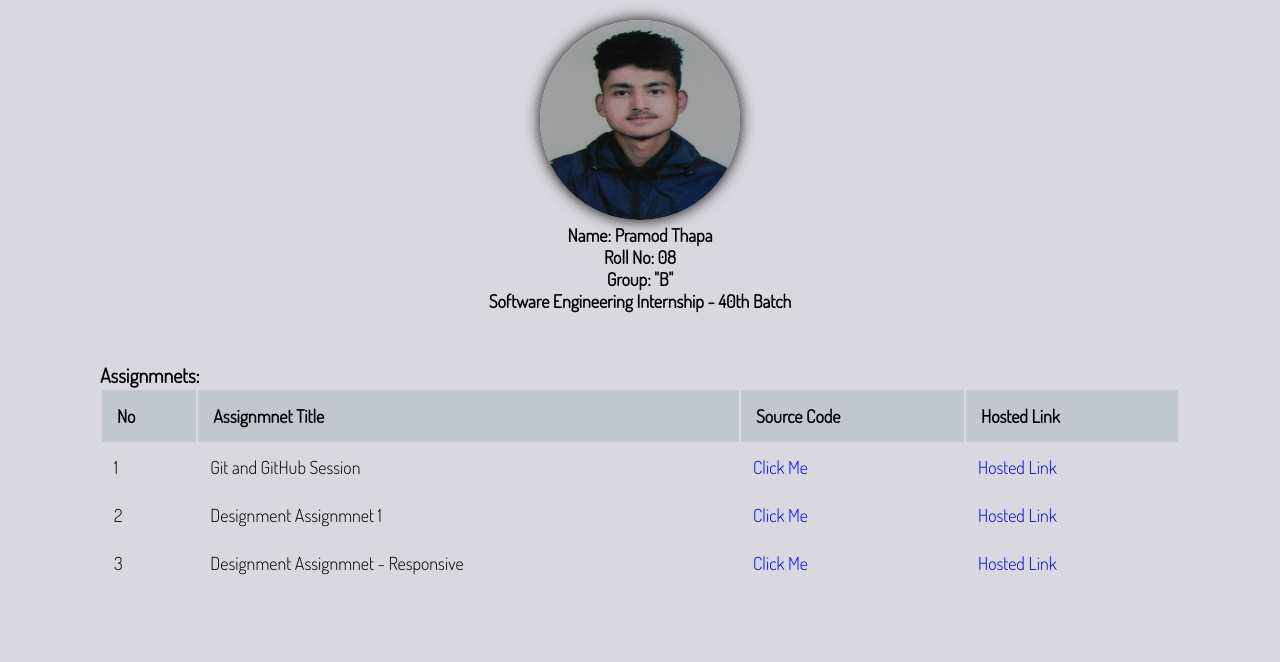
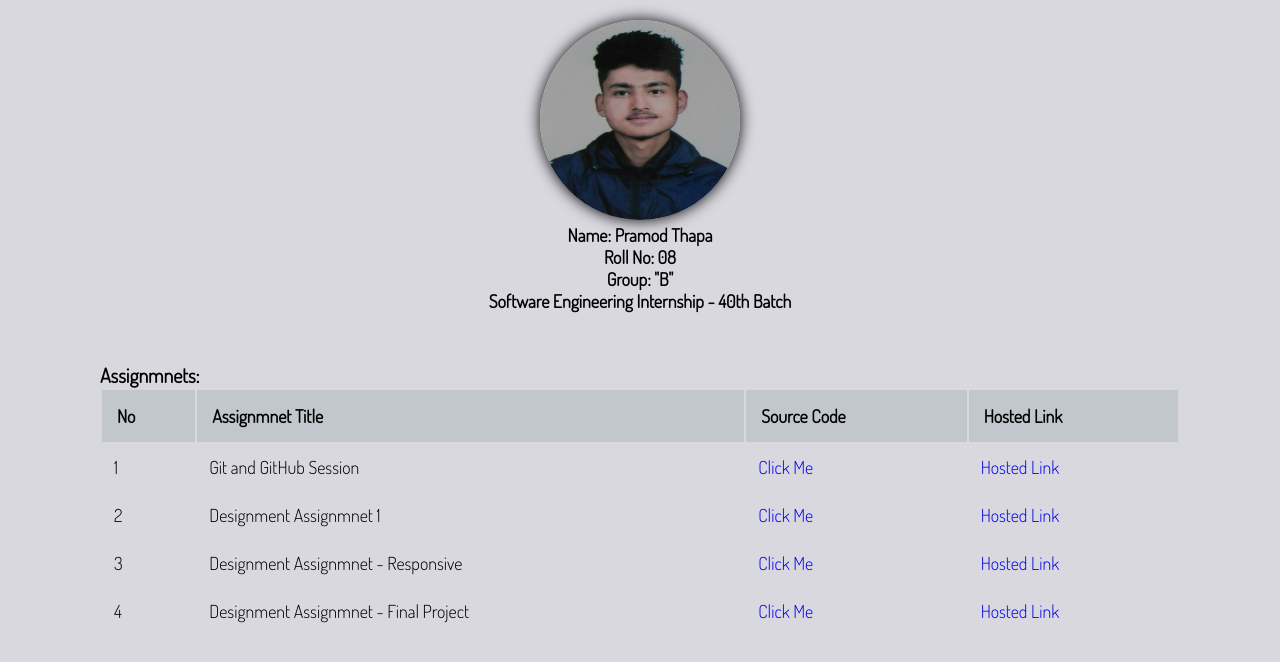
Before and after one commit to PramodThapa/Leapfrog-Assignments, a plain HTML site: page index.html in a window 1280 px wide. Drawn offline with Linux system fonts and the light colour scheme.

Commit message:
Table Update: Assignment Table Updated with Final Project

```diff
--- a/index.html
+++ b/index.html
@@ -54,6 +54,12 @@
                         <td><a href="https://github.com/PramodThapa/Leapfrog-Assignments/tree/master/Design/Design%20Assignmnet-Responsive">Click Me</a></td>
                         <td><a href="https://pramodthapa.github.io/Leapfrog-Assignments/Design/Design%20Assignmnet-Responsive/index.html">Hosted Link</a></td>
                     </tr>
+                    <tr>
+                        <td>4</td>
+                        <td>Designment Assignmnet - Final Project</td>
+                        <td><a href="https://github.com/PramodThapa/Leapfrog-Assignments/tree/master/Design/Design%20Final%20Project">Click Me</a></td>
+                        <td><a href="https://pramodthapa.github.io/Leapfrog-Assignments/Design/Design%20Final%20Project/index.html">Hosted Link</a></td>
+                    </tr>
                 </tbody>
             </table>
         </div>
```
